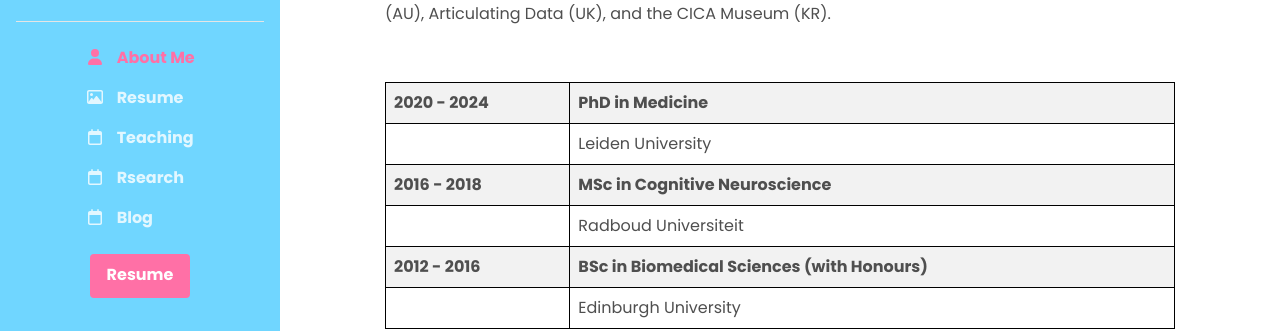
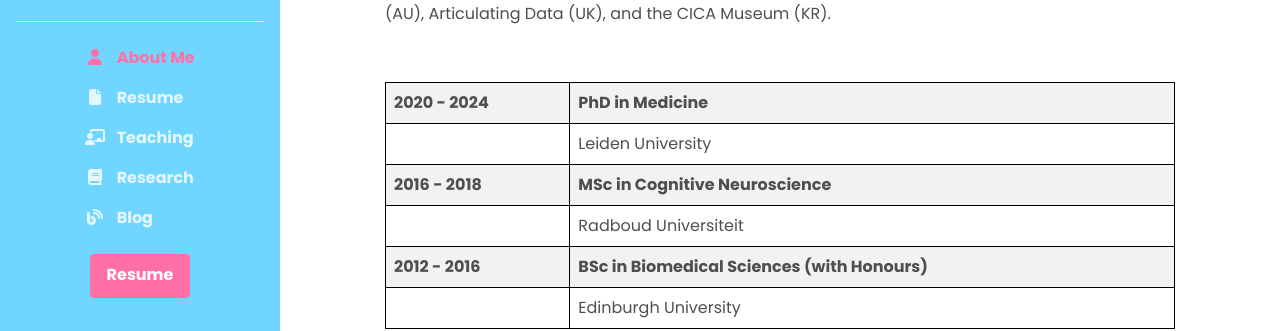
Before and after one commit to Muhammad-Sultan/muhammad-sultan.github.io, a Jekyll site: the page built from _pages/index.md, in a window 1280 px wide. Shown: the part 420-751 px from the top of the page. Built offline with Jekyll 4.4.1, drawn with Linux system fonts in a browser that asks for light colours.

Commit message:
Update _config.yml

```diff
--- a/_config.yml
+++ b/_config.yml
@@ -9,14 +9,14 @@
 icon        :  '/logo.jpg'  # Site favicon
 logo        :  '/logo.jpg'     # Site logo, also used in jekyll-seo-tag
 home-bg       :  '/assets/images/home-bg.jpg'  # Home background image
-url         :  'https://www.artificialnouveau.com/' # Site URL (if using a custom domain)
+url         :  'http://jonathan-hersh.com/' # Site URL (if using a custom domain)
 baseurl       :  ''               # Site base URL (add if site is not at root)
 repo        :  'https://github.com/' # Site repository, also used in jekyll-seo-tag
 description     :  > # Site description and default description, also used in jekyll-seo-tag
   Ahnjili is an AI engineer, Ph.D. candidate, artist, and science communicator.
 keywords      :  > # For SEO
   jekyll, theme, minimal, responsive, blog, portfolio, fast, seo, social, web, development
-footer_text     :  '© 2021 Inkstream' # Footer text
+footer_text     :  '' # Footer text
 
 
 
@@ -129,19 +129,19 @@
   -
     title: Resume
     url: /cv/
-    icon: fa-regular fa-image
+    icon: fa-solid fa-file
   -
     title: Teaching
-    url: /events/
-    icon: fa-regular fa-calendar
+    url: /teaching/
+    icon: fa-solid fa-chalkboard-user
   -
-    title: Rsearch
+    title: Research
     url: /research/
-    icon: fa-regular fa-calendar
+    icon: fa-solid fa-book
   -
     title: Blog
     url: /blog/
-    icon: fa-regular fa-calendar
+    icon: fa-solid fa-blog
 
 navigation_footer:
   -
```
